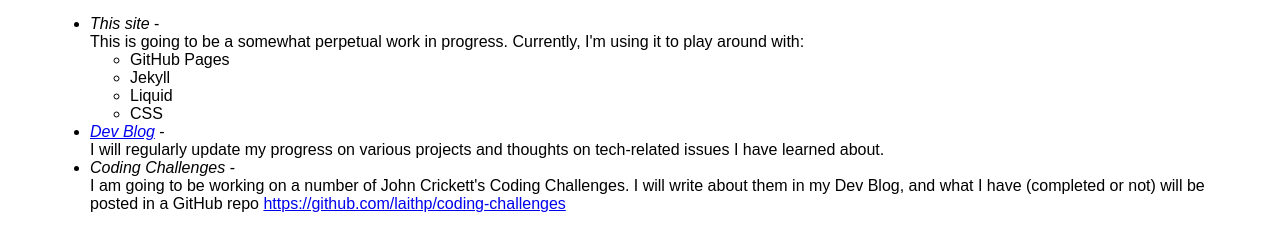
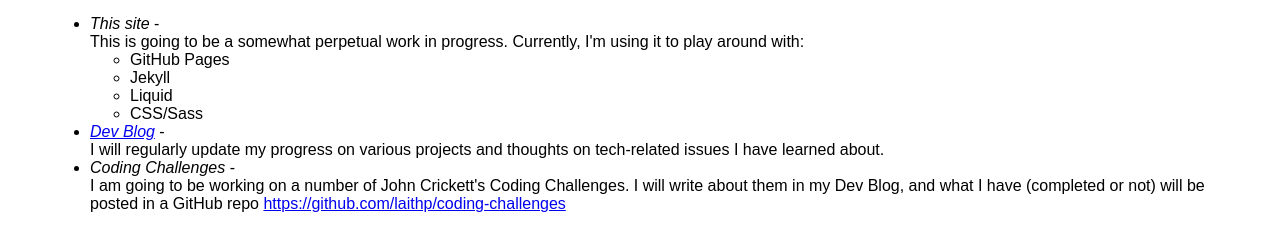
Before and after one commit to laithp/laithp.github.io, a Jekyll site: the page built from projects.md, in a window 1280 px wide. Shown: the part 151-402 px from the top of the page. Built offline with Jekyll 4.4.1, drawn with Linux system fonts in a browser that asks for light colours; our own code applies the rules of GitHub Pages for plain Markdown files.

Commit message:
projects adjustment

```diff
--- a/projects.md
+++ b/projects.md
@@ -12,7 +12,7 @@
     <li>GitHub Pages</li>
     <li>Jekyll</li>
     <li>Liquid</li>
-    <li>CSS</li>
+    <li>CSS/Sass</li>
     </ul>
     </li>
     <li><em><a href="/blog.html">Dev Blog</a></em> - <br/>
```
